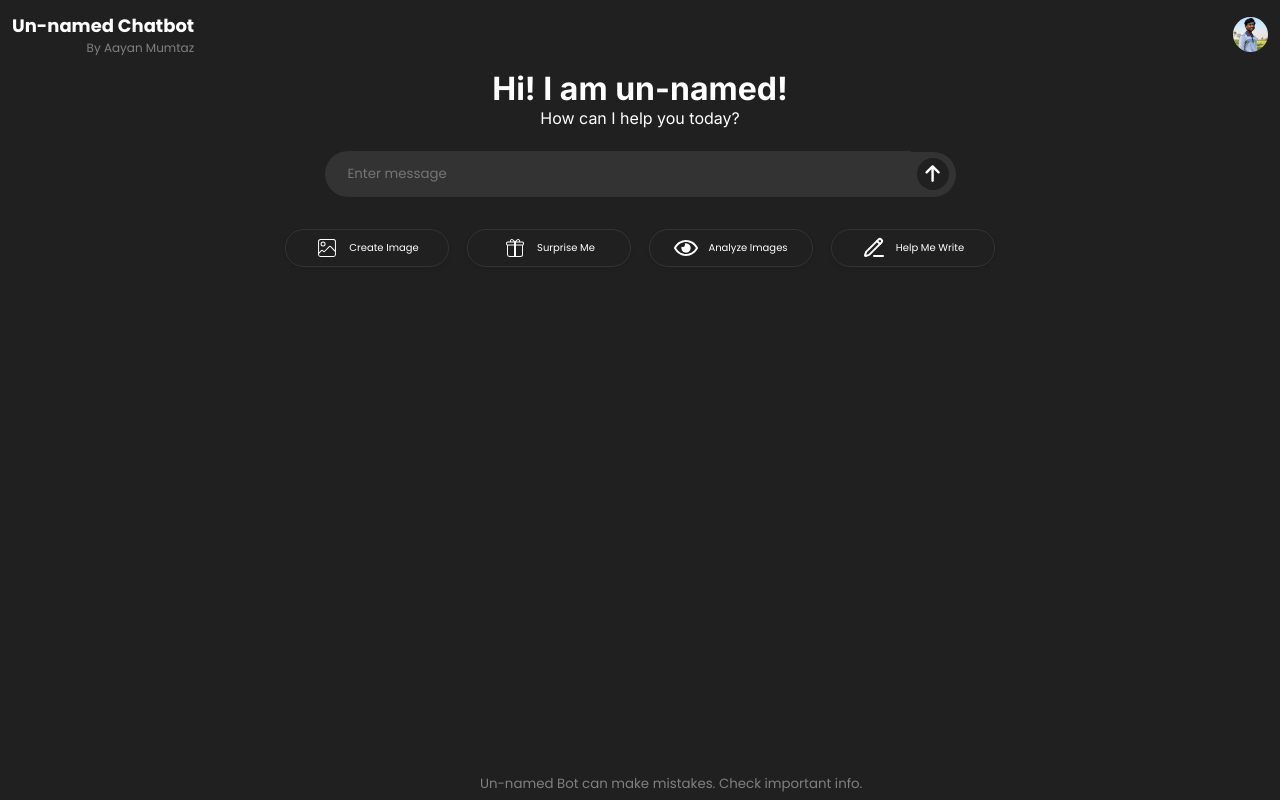
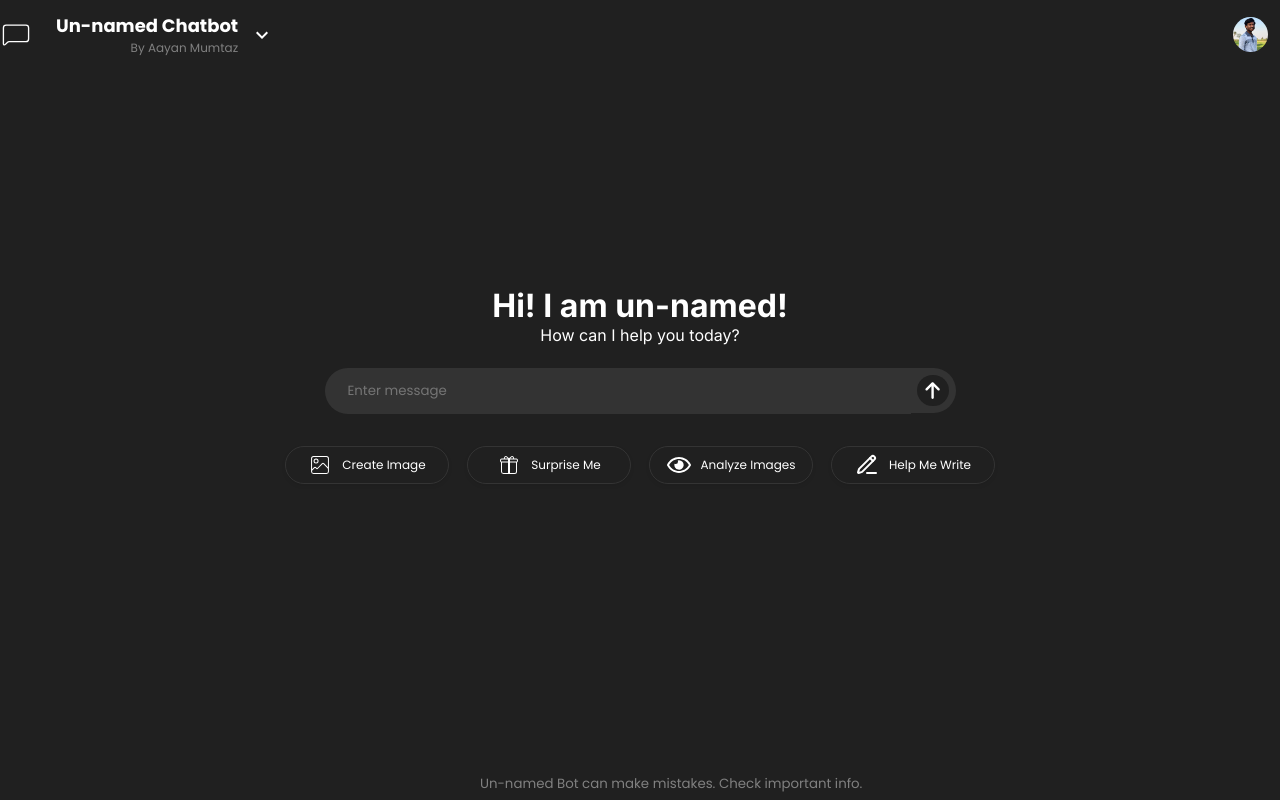
Before and after one commit to Not-Secret-Dev/Chatbot-using-React, a React (Vite) app: page / in a window 1280 px wide. Built offline with nearby package versions, Linux system fonts and the light colour scheme.

Commit message:
Improving the UI and centering the main container

```diff
--- a/src/App.jsx
+++ b/src/App.jsx
@@ -2,6 +2,8 @@ import React from "react";
 import styled from "styled-components";
 import HeaderComponent from "./Components/Header/HeaderComponent";
 import InputComponent from "./Components/Inputs/InputComponent";
+import { CiChat1 } from "react-icons/ci";
+import { MdExpandMore } from "react-icons/md";
 
 const HeaderImage = styled.img`
   width: 35px;
@@ -30,14 +32,43 @@ const Header = styled.header`
   margin: auto;
 `;
 
+const Main = styled.main`
+  display: flex;
+  flex-direction: column;
+  align-items: center;
+  justify-content: center;
+  height: 80vh;
+`;
+
 function App() {
   return (
     <>
       <Header>
-        <HeaderComponent />
+        <div
+          style={{
+            display: "flex",
+            alignItems: "center",
+            justifyContent: "center",
+          }}
+        >
+          <CiChat1
+            style={{
+              margin: "0 12px 0 0",
+              fontSize: "xx-large",
+            }}
+          />
+          <HeaderComponent />
+          <MdExpandMore
+            style={{
+              fontSize: "x-large",
+            }}
+          />
+        </div>
         <HeaderImage src="public/Me.jpg" alt="Me" />
       </Header>
-      <InputComponent />
+      <Main>
+        <InputComponent />
+      </Main>
       <FooterComponent>
         Un-named Bot can make mistakes. Check important info.
       </FooterComponent>
--- a/src/Components/Inputs/Cards/InputCard.jsx
+++ b/src/Components/Inputs/Cards/InputCard.jsx
@@ -29,9 +29,10 @@ const Card = styled.div`
   box-shadow: 0 2px 5px rgba(0, 0, 0, 0.1);
   width: 150px;
   margin: 10px;
-  font-size: 10px;
+  font-size: 12px;
   justify-content: center;
   background-color: transparent;
+  transition: 0.2s all;
 
   &:hover {
     background-color: #343434;
```
